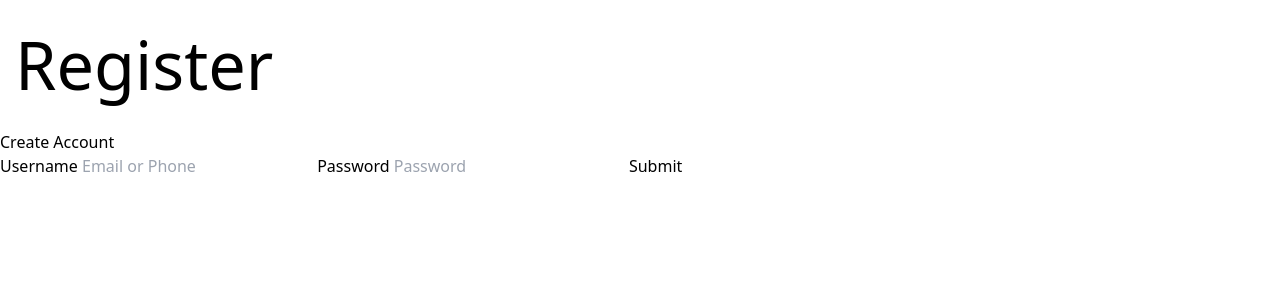
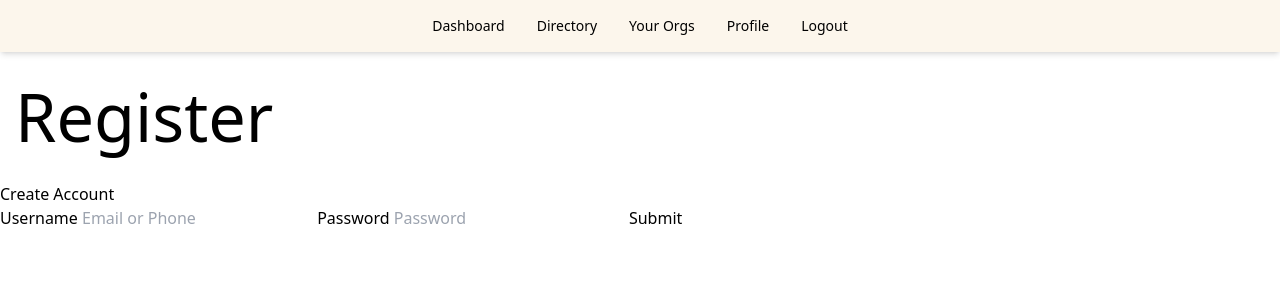
Before and after one commit to emilydma08/community-resource-hub, a Flask app: page /register in a window 1280 px wide. Shown: the top 300 px of the page. Run offline with Flask 3, Linux system fonts and the light colour scheme; some libraries are stand-ins or nearby versions.

Commit message:
updated register to match branch

```diff
--- a/templates/register.html
+++ b/templates/register.html
@@ -9,6 +9,14 @@
     <script type = 'module' src = 'auth.js' defer></script>
 </head>
 <body>
+    <nav class="bg-[var(--beige)] text-white px-6 py-4 flex items-center justify-center space-x-8 shadow-md text-sm font-medium">
+        <a href="{{ url_for('dashboard') }}" class="text-black transition">Dashboard</a>
+        <a href="{{ url_for('directory') }}" class="text-black transition">Directory</a>
+        <a href="{{ url_for('your_orgs') }}" class="text-black transition">Your Orgs</a>
+        <a href="{{ url_for('profile') }}" class="text-black transition">Profile</a>
+        <a href="{{ url_for('landing') }}" class="text-black transition">Logout</a>
+    </nav>
+
     <h1>Register</h1>
     <form>
         <h3>Create Account</h3>
```
